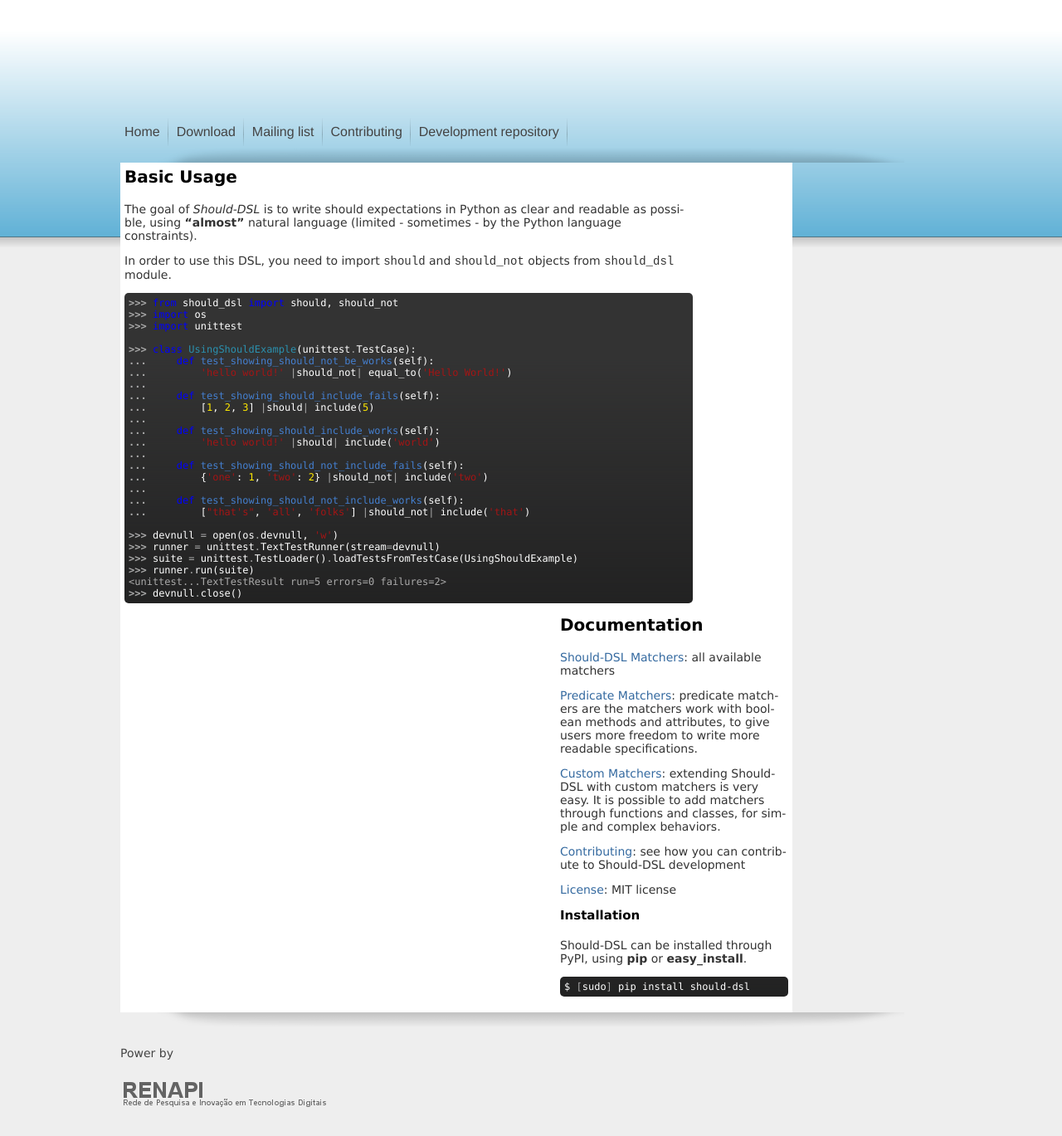
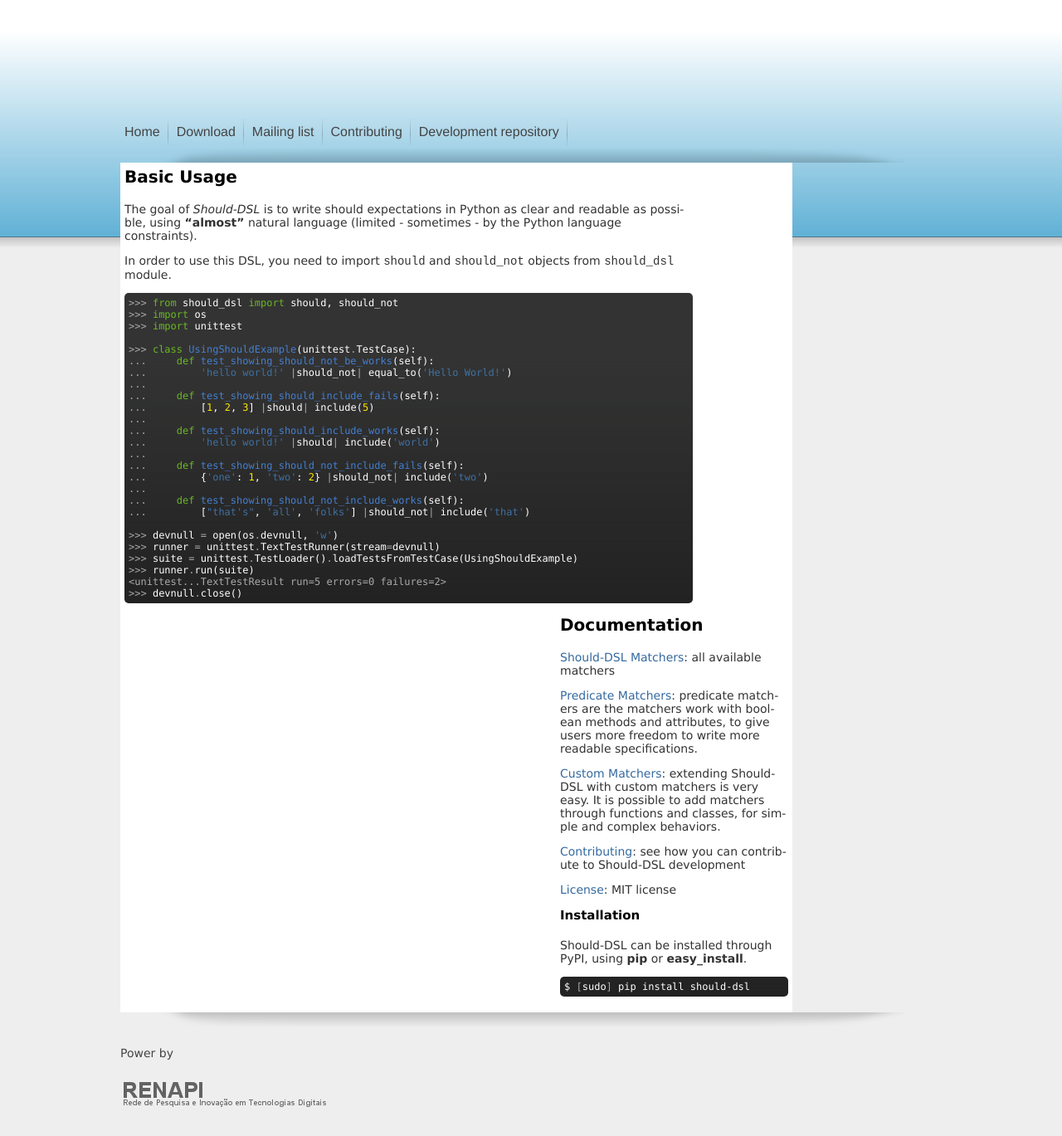
Before and after one commit to nsi-iff/should-dsl, a Sphinx documentation site: the page built from docs/index.rst, in a window 1280 px wide. Shown: the whole page at 83% size. Built offline with Sphinx 7.4.7, drawn with Linux system fonts in a browser that asks for light colours.

Commit message:
Use the personalized highlighting style

```diff
--- a/docs/_static/css/python.css
+++ b/docs/_static/css/pygments.css
@@ -16,7 +16,7 @@
 }
 
 .k {
-    color:#ffffff;
+    color:#6ab825;
 }
 
 .o {
@@ -90,7 +90,7 @@
 }
 
 .kn {
-    color: #6ab825;
+    color:#6ab825;
 }
 
 .kp {
--- a/docs/conf.py
+++ b/docs/conf.py
@@ -82,7 +82,6 @@ exclude_patterns = ['_build']
 
 # The name of the Pygments (syntax highlighting) style to use.
 #pygments_style = 'default'
-pygments_style = 'vs'
 #['manni', 'perldoc', 'borland', 'colorful', 'default', 'murphy', 'trac', 'fruity', 'autumn', 'bw', 'emacs', 'pastie', 'friendly', 'native']
 
 
@@ -125,7 +124,7 @@ html_theme_options = {
 # Add any paths that contain custom static files (such as style sheets) here,
 # relative to this directory. They are copied after the builtin static files,
 # so a file named "default.css" will overwrite the builtin "default.css".
-html_static_path = ['_static']
+html_static_path = ['_static', '_static/css']
 
 # If not '', a 'Last updated on:' timestamp is inserted at every page bottom,
 # using the given strftime format.
```
